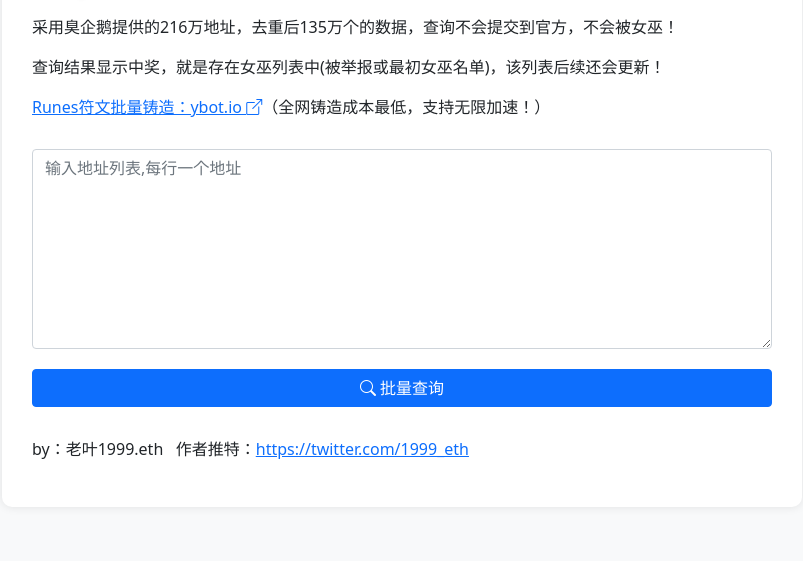
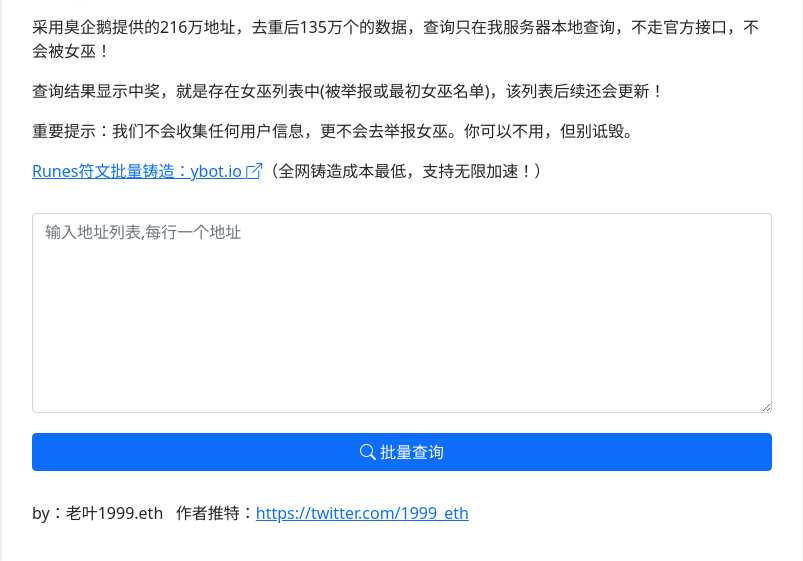
Before and after one commit to lyen1688/L0_Sybil, a plain HTML site: page index.html in a window 1280 px wide. Shown: the part 133-694 px from the top of the page, without its empty margins (238-1041 px from the left). Drawn offline with nearby package versions, Linux system fonts and the light colour scheme.

Commit message:
Update index.html

```diff
--- a/index.html
+++ b/index.html
@@ -62,8 +62,9 @@
     <div class="container">
         <h1>LayerZero 批量女巫查询</h1>
         <div class="info">
-            <p>采用臭企鹅提供的216万地址，去重后135万个的数据，查询不会提交到官方，不会被女巫！</p>
+            <p>采用臭企鹅提供的216万地址，去重后135万个的数据，查询只在我服务器本地查询，不走官方接口，不会被女巫！</p>
             <p>查询结果显示中奖，就是存在女巫列表中(被举报或最初女巫名单)，该列表后续还会更新！</p>
+            <p>重要提示：我们不会收集任何用户信息，更不会去举报女巫。你可以不用，但别诋毁。</p>
             <p><a href="https://ybot.io" target="_blank">Runes符文批量铸造：ybot.io&nbsp;<i class="bi bi-box-arrow-up-right"></i></a>（全网铸造成本最低，支持无限加速！）</p>
         </div>
         <div class="mb-3">
@@ -198,5 +199,6 @@
             link.click();
         }
     </script>
+
 </body>
 </html>
```
